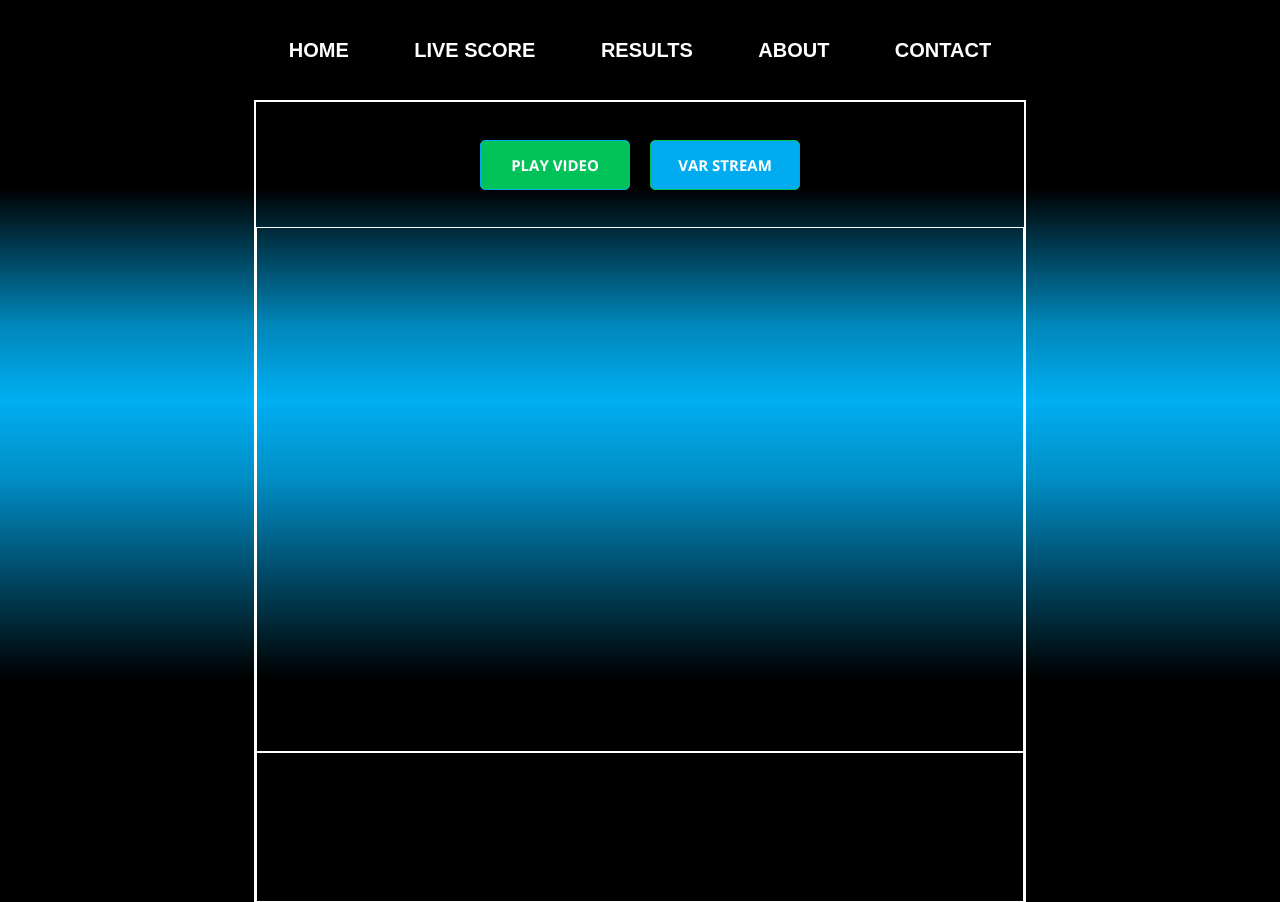
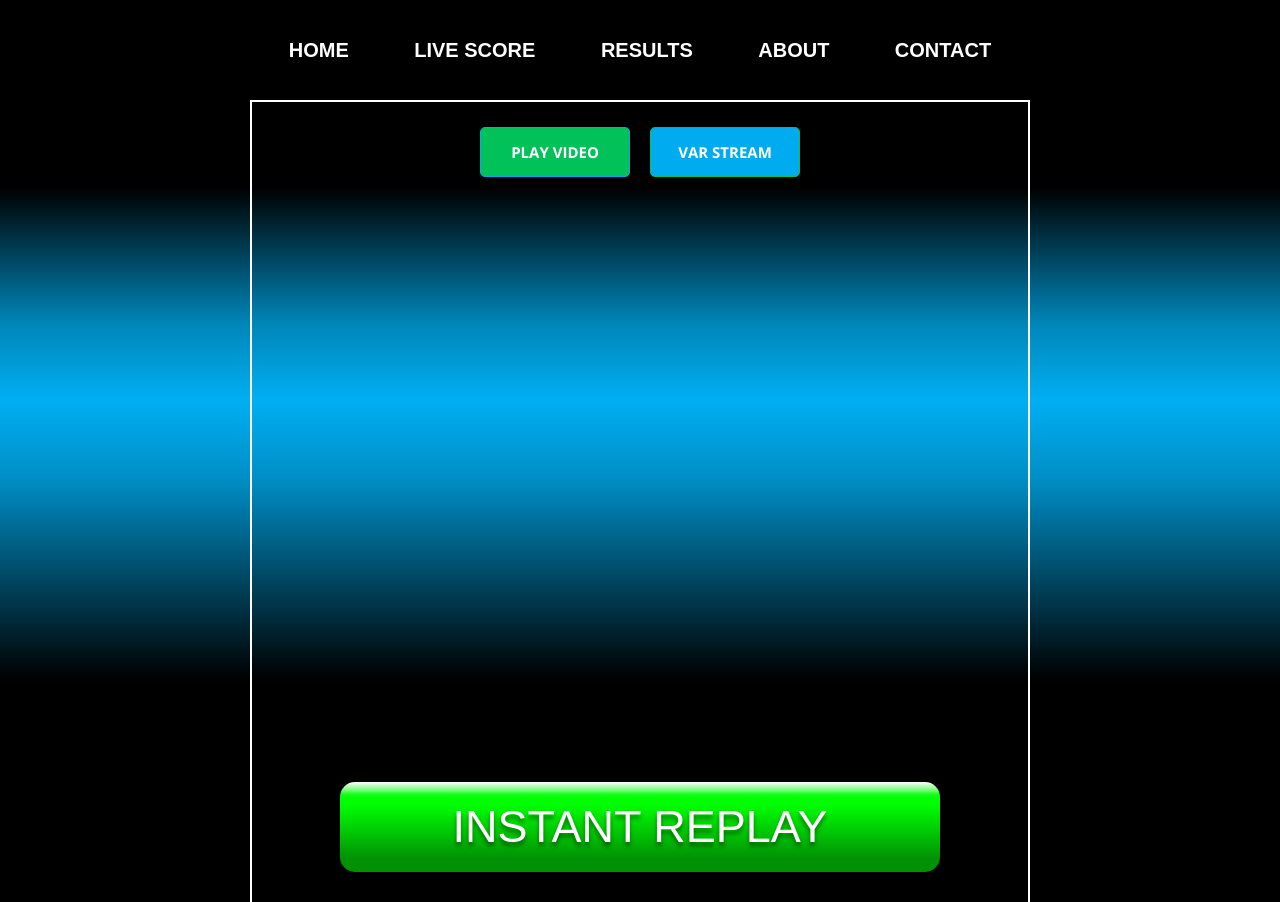
Before and after one commit to jonl17/EnskiBoltinn, a Gatsby site: page / in a window 1280 px wide. Built offline with nearby package versions, Linux system fonts and the light colour scheme; Gatsby itself is replaced by a stand-in of ours; a web font is replaced by a local one.

Commit message:
stór takki

```diff
--- /dev/null
+++ b/src/components/LargeBtn/Styled/index.js
@@ -0,0 +1,48 @@
+import styled, { keyframes } from "styled-components"
+
+const glow = keyframes`
+   from {
+       transform: scale(1)
+   }
+   to {
+       transform: scale(1.004)
+   }
+`
+
+export const BTN = styled.button`
+  height: 90px;
+  width: 100%;
+  max-width: 600px;
+  margin: auto;
+  &&:hover {
+    cursor: pointer;
+  }
+  border-radius: 15px;
+  background: linear-gradient(
+    180deg,
+    #ffffff 0%,
+    #fbfffb 0.27%,
+    #8eff90 7.23%,
+    #63ff65 10.32%,
+    #56ff58 10.72%,
+    #3bff3e 11.72%,
+    #25ff28 12.87%,
+    #14ff17 14.21%,
+    #09ff0c 15.87%,
+    #02ff05 18.19%,
+    #00ff03 24.65%,
+    #009105 85.69%
+  );
+  background-size: 400%;
+  border: none;
+  &&:hover {
+    animation: ${glow} 0.3s ease infinite alternate;
+  }
+`
+export const Text = styled.p`
+  font-size: 45px;
+  margin: 0;
+  text-transform: uppercase;
+  color: white;
+  text-shadow: 0px 4px 4px rgba(0, 0, 0, 0.45);
+`
--- /dev/null
+++ b/src/components/LargeBtn/index.js
@@ -0,0 +1,12 @@
+import React from "react"
+import { BTN, Text } from "./Styled"
+
+const LargeBtn = ({ text }) => {
+  return (
+    <BTN>
+      <Text>{text}</Text>
+    </BTN>
+  )
+}
+
+export default LargeBtn
--- a/src/components/StreamFrame/Styled/index.js
+++ b/src/components/StreamFrame/Styled/index.js
@@ -2,13 +2,13 @@ import styled from "styled-components"
 
 export const Container = styled.div`
   height: 100%;
-  width: 60%;
-  margin: auto;
+  margin-left: 250px;
+  margin-right: 250px;
   border-top: solid white 2px;
   border-left: solid white 2px;
   border-right: solid white 2px;
   display: grid;
-  grid-template-rows: 125px auto 150px;
+  grid-template-rows: 100px auto 150px;
   grid-template-areas:
     "twobtns"
     "video"
@@ -21,11 +21,11 @@ export const TwoBtnsContainer = styled.div`
 `
 export const VideoContainer = styled.div`
   box-sizing: border-box;
-  border: 1px solid white;
   grid-area: video;
 `
 export const LargeBtnContainer = styled.div`
   box-sizing: border-box;
-  border: 1px solid white;
   grid-area: largebtn;
+  margin: auto 40px auto 40px;
+  display: grid;
 `
--- a/src/components/StreamFrame/index.js
+++ b/src/components/StreamFrame/index.js
@@ -6,6 +6,7 @@ import {
   LargeBtnContainer,
 } from "./Styled"
 import TwoBtns from "../TwoBtns"
+import LargeBtn from "../LargeBtn"
 
 const StreamFrame = () => {
   return (
@@ -15,7 +16,9 @@ const StreamFrame = () => {
         <TwoBtns text={"VAR Stream"} color={"blue"}></TwoBtns>
       </TwoBtnsContainer>
       <VideoContainer></VideoContainer>
-      <LargeBtnContainer></LargeBtnContainer>
+      <LargeBtnContainer>
+        <LargeBtn text={"Instant replay"}></LargeBtn>
+      </LargeBtnContainer>
     </Container>
   )
 }
```
